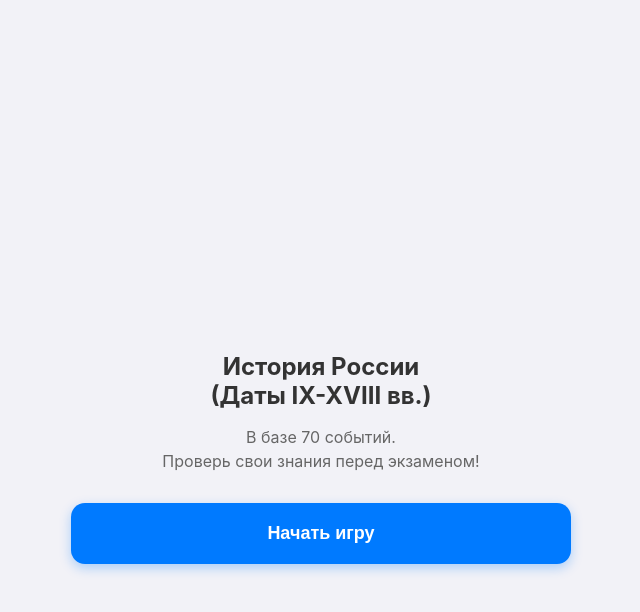
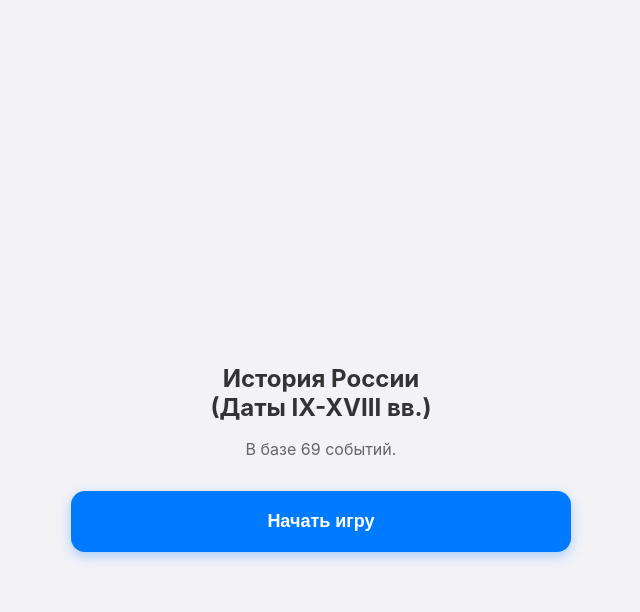
Before and after one commit to kaffichan/kaffichan.github.io, a Jekyll site: the page histtest/index.html, which Jekyll copies as it is, in a window 1280 px wide. Shown: the top 612 px of the page, without its empty margins (319-959 px from the left). Built offline with Jekyll 4.4.1, drawn with Linux system fonts in a browser that asks for light colours.

Commit message:
histtest upd3

```diff
--- a/histtest/index.html
+++ b/histtest/index.html
@@ -65,7 +64,7 @@
             margin-bottom: 25px;
             min-height: 120px;
             display: flex;
-            flex-direction: column; /* Изменено для поддержки контента внутри */
+            flex-direction: column;
             align-items: center;
             justify-content: center;
             font-size: 19px;
@@ -96,7 +95,7 @@
             align-items: center;
             justify-content: center;
             word-break: break-word;
-            width: 100%; /* Чтобы кнопки заполняли сетку */
+            width: 100%;
         }
 
         button:active {
@@ -136,13 +134,13 @@
 
         <div id="start-screen" class="start-content">
             <h1>История России<br>(Даты IX-XVIII вв.)</h1>
-            <div class="welcome-text">В базе 70 событий.<br>Проверь свои знания перед экзаменом!</div>
+            <div class="welcome-text">В базе 69 событий.<br></div>
             <button class="btn-main" onclick="startGame()">Начать игру</button>
         </div>
 
         <div id="game-screen" class="hidden">
             <div class="stats">
-                <span id="progress-text">1 / 70</span>
+                <span id="progress-text">1 / 69</span>
                 <span id="score-text">Ошибок: 0</span>
             </div>
 
@@ -166,7 +164,6 @@
     </div>
 
     <script>
-        // Полная база данных (70 событий)
         const database = [
             { d: "862 г.", t: "Призвание Рюрика на Новгородское княжение" },
             { d: "882–912 гг.", t: "Княжение Олега" },
@@ -193,27 +190,27 @@
             { d: "1549 г.", t: "Созыв первого Земского собора" },
             { d: "1552 г.", t: "Завоевание Казанского ханства" },
             { d: "1556 г.", t: "Завоевание Астраханского ханства" },
-            { d: "1558 – 1583 гг.", t: "Ливонская война" },
+            { d: "1558-1583 гг.", t: "Ливонская война" },
             { d: "1564 г.", t: "Русский первопечатник Иван Федоров выпустил первую печатную книгу «Апостол»" },
             { d: "1565-1572 гг.", t: "Опричнина" },
             { d: "1581-1585 гг.", t: "Поход Ермака в Сибирь" },
             { d: "1584-1598 гг.", t: "Правление Федора Ивановича" },
-            { d: "1598 – 1613 гг.", t: "Смутное время" },
-            { d: "1598 – 1605 гг.", t: "Царствование Бориса Годунова" },
-            { d: "1605 – 1606 гг.", t: "Правление Лжедмитрия I" },
-            { d: "1606 – 1607 гг.", t: "Восстание под предводительством И.И. Болотникова" },
-            { d: "1606 – 1610 гг.", t: "Царствование Василия Шуйского" },
-            { d: "1608 – 1610 гг.", t: "Попытка Лжедмитрия II захватить власть" },
+            { d: "1598-1613 гг.", t: "Смутное время" },
+            { d: "1598-1605 гг.", t: "Царствование Бориса Годунова" },
+            { d: "1605-1606 гг.", t: "Правление Лжедмитрия I" },
+            { d: "1606-1607 гг.", t: "Восстание под предводительством И.И. Болотникова" },
+            { d: "1606-1610 гг.", t: "Царствование Василия Шуйского" },
+            { d: "1608-1610 гг.", t: "Попытка Лжедмитрия II захватить власть" },
             { d: "1611 г.", t: "Образование в Нижнем Новгороде второго ополчения (Минин и Пожарский)" },
-            { d: "1613 – 1645 гг.", t: "Царствование Михаила Романова" },
+            { d: "1613-1645 гг.", t: "Царствование Михаила Романова" },
             { d: "1632-1634 гг.", t: "Смоленская война" },
-            { d: "1645 – 1676 гг.", t: "Царствование Алексея Михайловича" },
+            { d: "1645-1676 гг.", t: "Царствование Алексея Михайловича" },
             { d: "1648 г.", t: "Соляной бунт" },
             { d: "1649 г.", t: "Принятие Соборного Уложения" },
             { d: "1654 г.", t: "Переяславская Рада, воссоединение Украины с Россией" },
             { d: "1654 г.", t: "Начало раскола в Русской Православной Церкви" },
             { d: "1662 г.", t: "Медный бунт" },
-            { d: "1667- 1671 гг.", t: "Восстание Степана Разина" },
+            { d: "1667-1671 гг.", t: "Восстание Степана Разина" },
             { d: "1682–1725 гг.", t: "Правление Петра I" },
             { d: "1695, 1696 гг.", t: "Азовские походы" },
             { d: "1697-1698 гг.", t: "Великое посольство Петра I" },
```
Also changed, not shown: other parts of histtest/index.html (+2 -10 lines).
